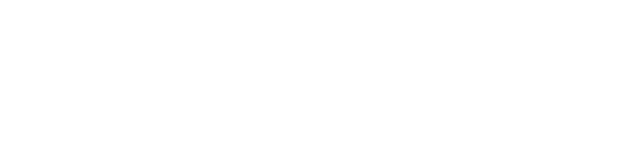
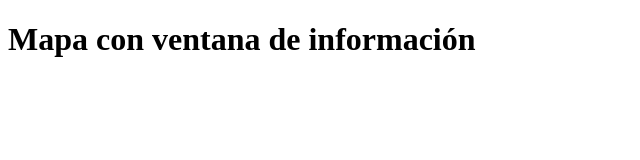
Before and after one commit to grupohernandezalba/sistemasgeo, a plain HTML site: page practica5.html in a window 1280 px wide. Shown: the whole page, without its empty margins (0-640 px from the left). Drawn offline with Linux system fonts and the light colour scheme; some packages are replaced by stand-ins of ours.

Commit message:
practica5

```diff
--- a/practica5.html
+++ b/practica5.html
@@ -12,6 +12,7 @@
     </style>
   </head>
   <body>
+    <h1>Mapa con ventana de información</h1>
     <div id="map"></div>
     <script>
       var map, infoWindow;
```
